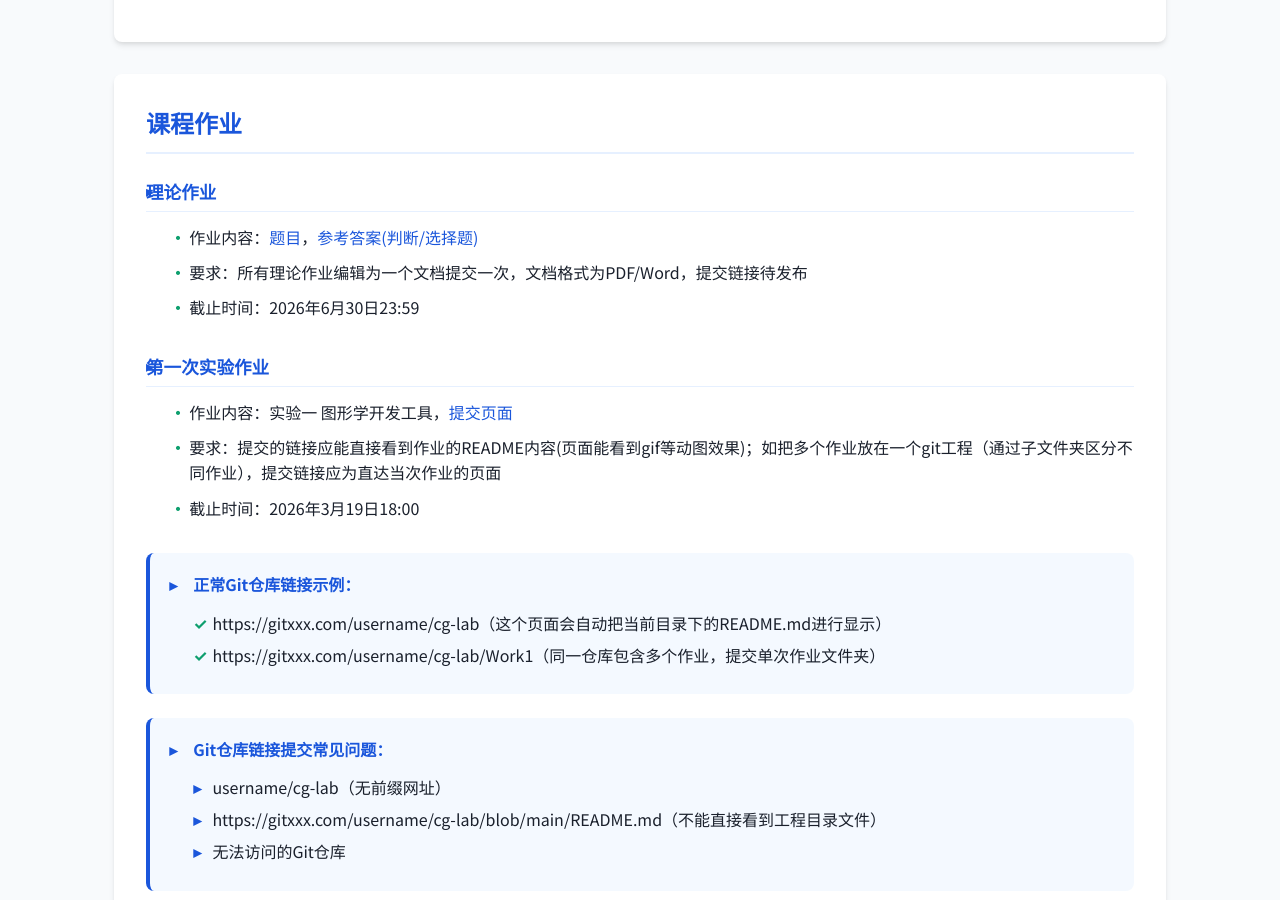
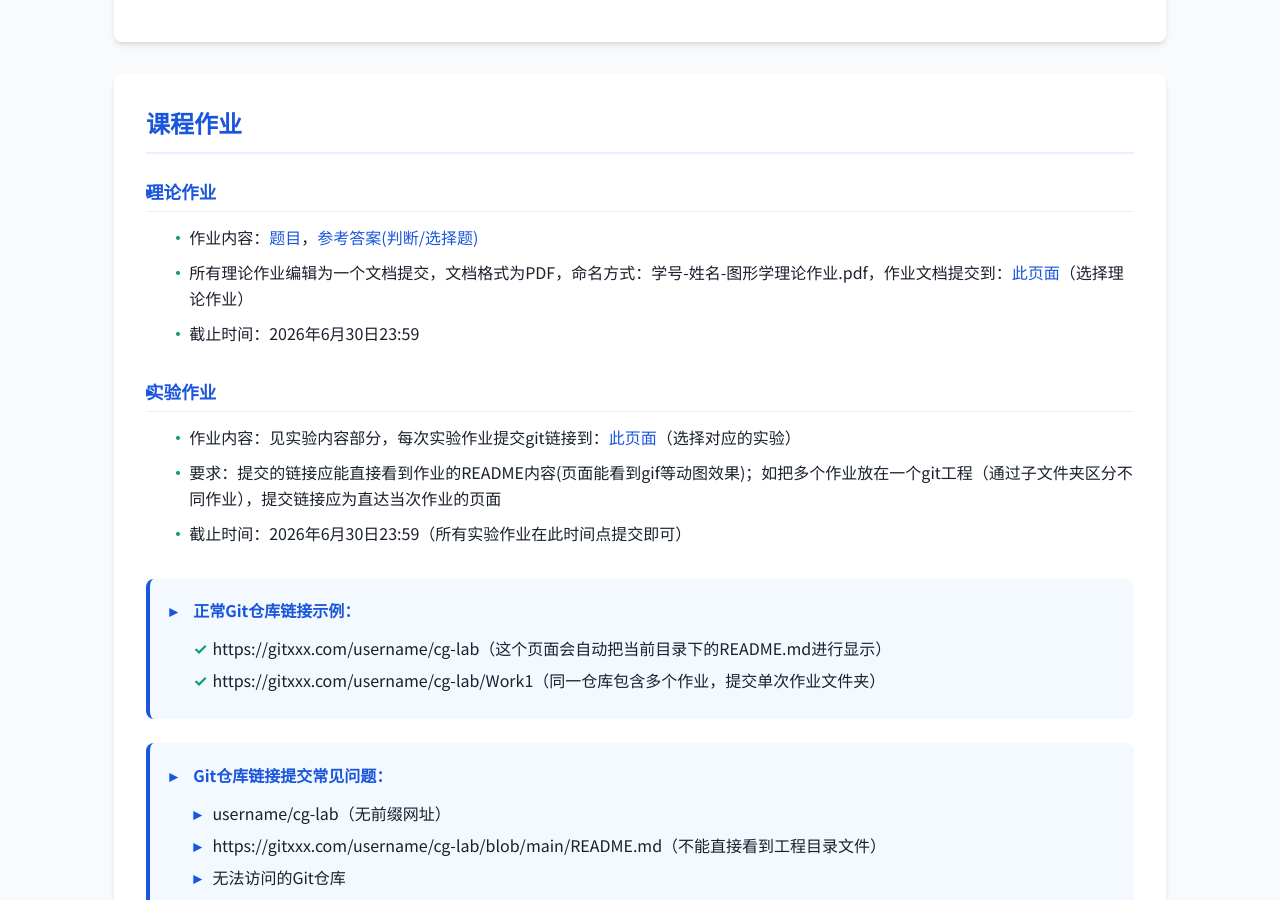
Before and after one commit to zhwinfo/zhwinfo.github.io, a Jekyll site: the page cg/index.html, which Jekyll copies as it is, in a window 1280 px wide and 900 px high, scrolled down 2262 px. Built offline with Jekyll 4.4.1, drawn with Linux system fonts in a browser that asks for light colours.

Commit message:
fast update

```diff
--- a/cg/index.html
+++ b/cg/index.html
@@ -544,18 +544,18 @@
                         <strong>理论作业</strong>
                         <ul>
                             <li>作业内容：<a href="https://pan.bnu.edu.cn/l/z1IJOO" target="_blank">题目</a>，<a href="https://bnu-3dv-lab.feishu.cn/wiki/OyvEwTerDi2AF2keRU9c6yzBnUc" target="_blank">参考答案(判断/选择题)</a></li>
-                            <li>要求：所有理论作业编辑为一个文档提交一次，文档格式为PDF/Word，提交链接待发布</li>
+                            <li>所有理论作业编辑为一个文档提交，文档格式为PDF，命名方式：学号-姓名-图形学理论作业.pdf，作业文档提交到：<a href="/cg/submit" target="_blank">此页面</a>（选择理论作业）</li>
                             <li>截止时间：2026年6月30日23:59</li>
                         </ul>
                     </li>
                 </ul>
                 <ul class="homework-list">
                     <li>
-                        <strong>第一次实验作业</strong>
+                        <strong>实验作业</strong>
                         <ul>
-                            <li>作业内容：实验一 图形学开发工具，<a href="/cg/submit" target="_blank">提交页面</a></li>
+                            <li>作业内容：见实验内容部分，每次实验作业提交git链接到：<a href="/cg/submit" target="_blank">此页面</a>（选择对应的实验）</li>
                             <li>要求：提交的链接应能直接看到作业的README内容(页面能看到gif等动图效果)；如把多个作业放在一个git工程（通过子文件夹区分不同作业），提交链接应为直达当次作业的页面</li>
-                            <li>截止时间：2026年3月19日18:00</li>
+                            <li>截止时间：2026年6月30日23:59（所有实验作业在此时间点提交即可）</li>
                         </ul>
                     </li>
                 </ul>
```
